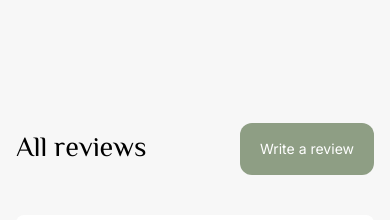
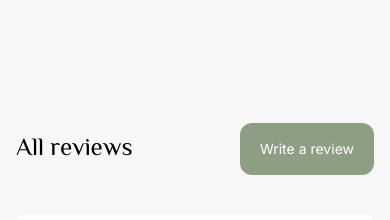
Before and after one commit to linear-digital/b2b-client, a Next.js app: page /products/485948 in a window 390 px wide. Shown: the part 3104-3324 px from the top of the page. Built offline with nearby package versions, Linux system fonts and the light colour scheme.

Commit message:
update AllReviews.tsx

```diff
--- a/app/products/[id]/_UI/AllReviews.tsx
+++ b/app/products/[id]/_UI/AllReviews.tsx
@@ -5,12 +5,13 @@ const AllReviews = () => {
     return (
         <section className='mt-10 container mx-auto lg:p-0 p-4'>
             <div className="flex items-center justify-between">
-                <h2 className='messiri text-[28px]'>
+                <h2 className='messiri lg:text-[28px] text-[25px]'>
                     All reviews
                 </h2>
                 <button className='bg-primary text-white px-5 lg:px-8 py-4 text-sm rounded-xl'>
                     Write a review
                 </button>
+
             </div>
             <div className="mt-10 flex flex-col gap-y-4">
                 <ReviewCard />
```
